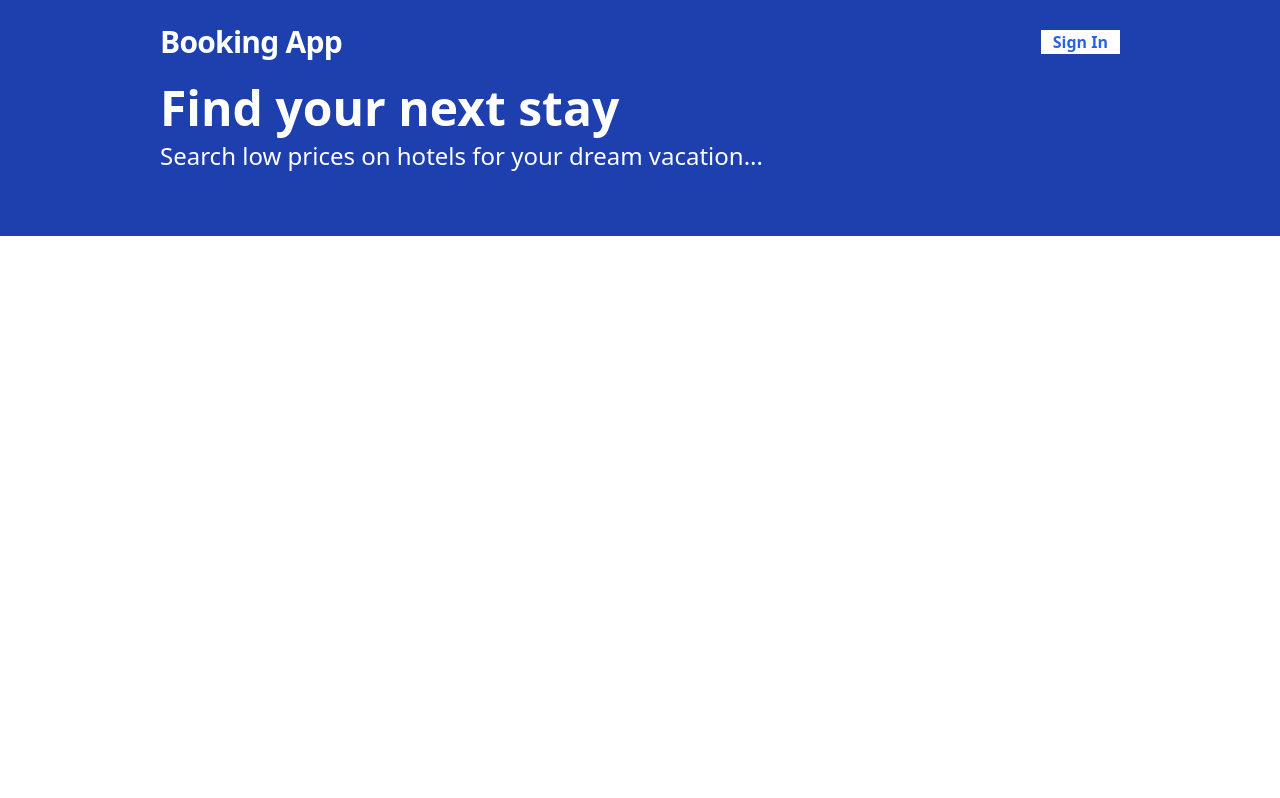
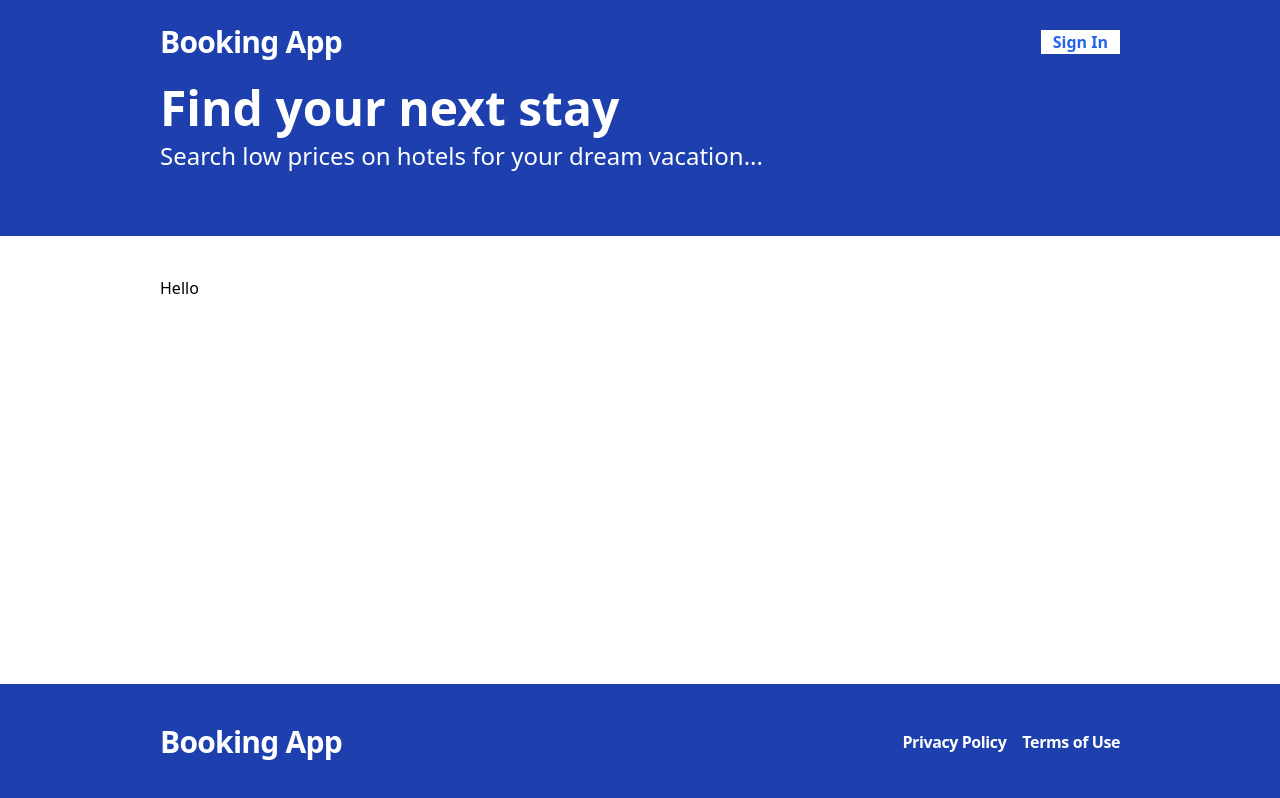
Before and after one commit to Mohammad-y-abbass/hotel-booking-app, a React (Vite) app in the folder client/: page / in a window 1280 px wide. Built offline with nearby package versions, Linux system fonts and the light colour scheme.

Commit message:
add footer

```diff
--- a/client/src/App.tsx
+++ b/client/src/App.tsx
@@ -5,7 +5,14 @@ const App = () => {
   return (
     <Router>
       <Routes>
-        <Route path='/' element={<Layout></Layout>} />
+        <Route
+          path='/'
+          element={
+            <Layout>
+              <h1>Hello</h1>
+            </Layout>
+          }
+        />
         <Route path='/sign-in' element={<h1>Si</h1>} />
       </Routes>
     </Router>
--- /dev/null
+++ b/client/src/components/Footer.tsx
@@ -0,0 +1,17 @@
+const Footer = () => {
+  return (
+    <div className='bg-blue-800 py-10'>
+      <div className='container mx-auto flex justify-between items-center'>
+        <span className='text-3xl text-white font-bold tracking-tight'>
+          Booking App
+        </span>
+        <span className='flex text-white font-bold tracking-tight gap-4'>
+          <p className='cursor-pointer'>Privacy Policy</p>
+          <p className='cursor-pointer'>Terms of Use</p>
+        </span>
+      </div>
+    </div>
+  );
+};
+
+export default Footer;
--- a/client/src/layouts/Layout.tsx
+++ b/client/src/layouts/Layout.tsx
@@ -1,11 +1,18 @@
+import Footer from '../components/Footer';
 import Header from '../components/Header';
 import Hero from '../components/Hero';
 
-const Layout = () => {
+interface Props {
+  children: React.ReactNode;
+}
+
+const Layout = ({ children }: Props) => {
   return (
     <div className='flex flex-col min-h-screen'>
       <Header />
       <Hero />
+      <div className='container mx-auto py-10 flex-1'>{children}</div>
+      <Footer />
     </div>
   );
 };
```
